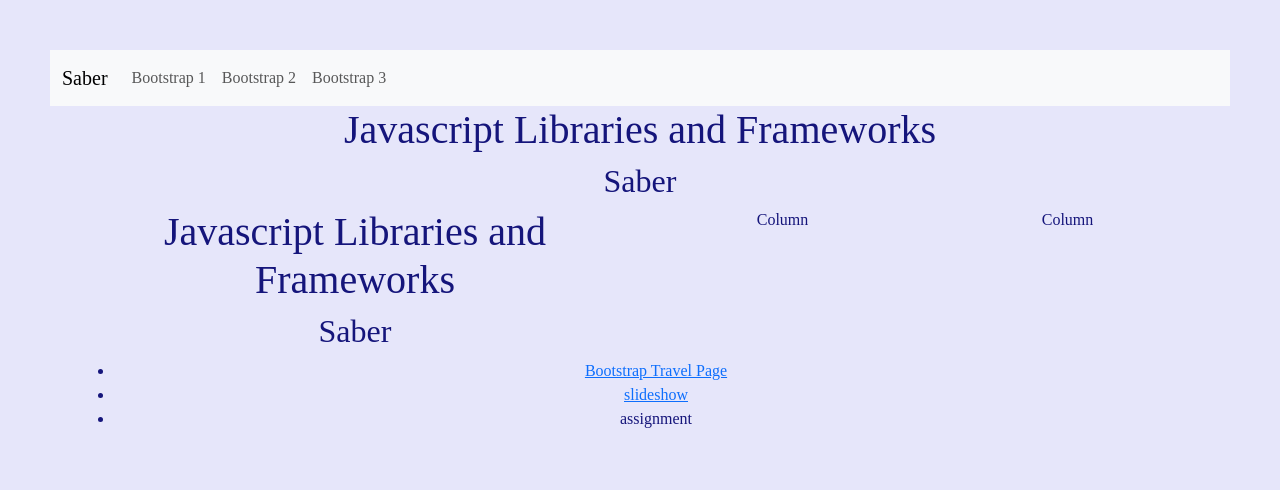
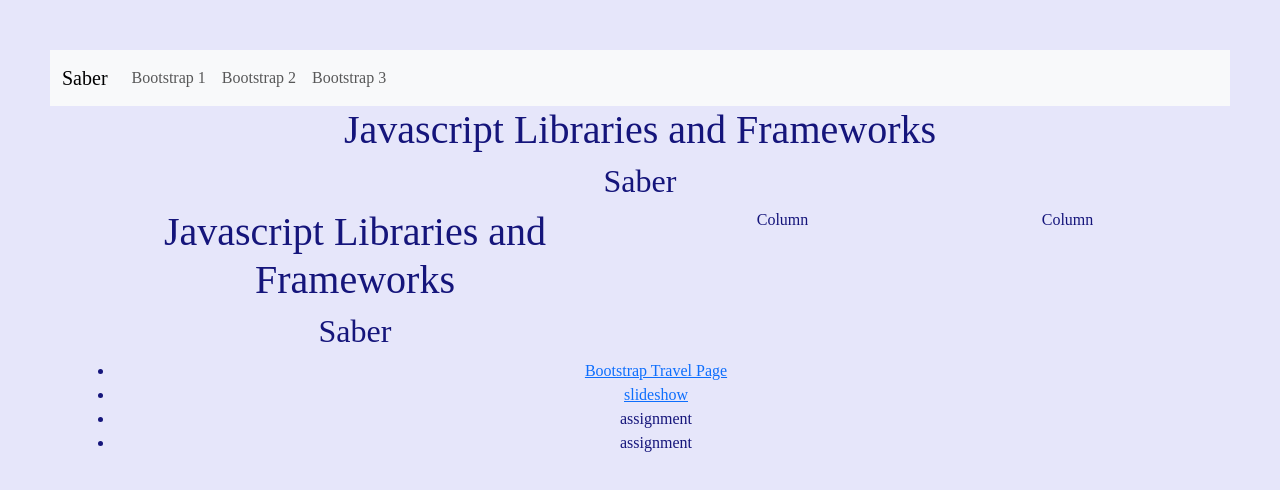
Before and after one commit to saberxd99/javascript-libraries-and-frameworks, a plain HTML site: page index.html in a window 1280 px wide. Drawn offline with nearby package versions, Linux system fonts and the light colour scheme.

Commit message:
updated indexfile

```diff
--- a/index.html
+++ b/index.html
@@ -82,6 +82,7 @@
   <li><a href="bootstrap-travel.html">Bootstrap Travel Page</a></li>
   <li><a href="slideshow.html">slideshow</a></li>
   <li>assignment</li>
+  <li>assignment</li>
 </ul>
 </div>
   </div>
```
